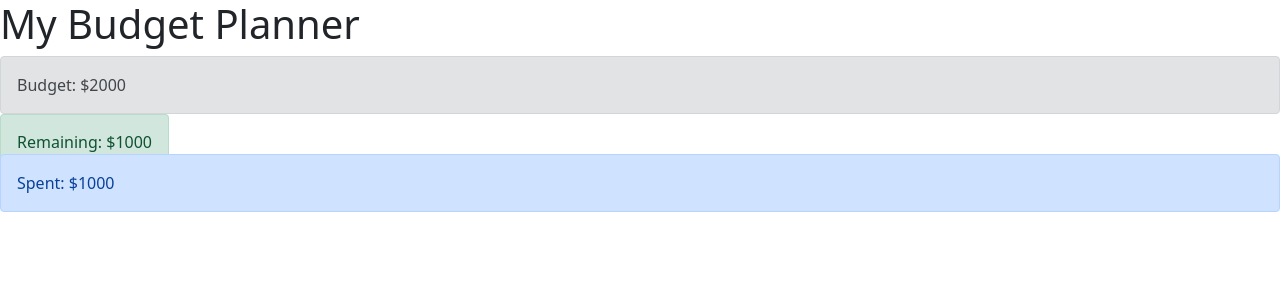
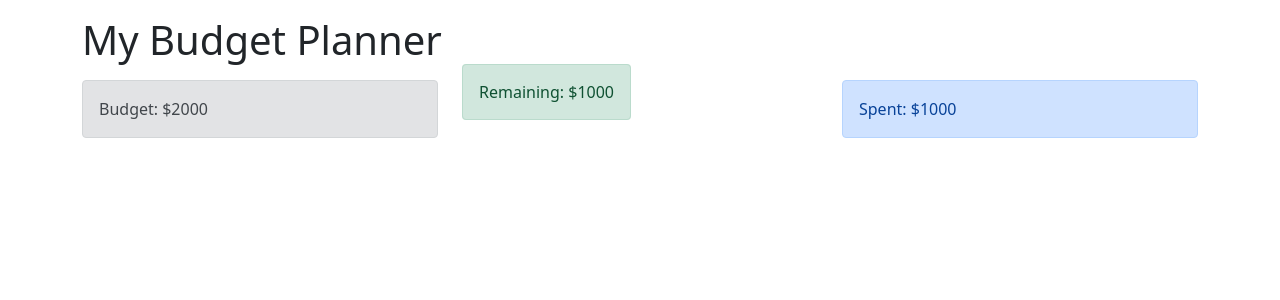
Before and after one commit to ChyenneW/react-budget-tracker, a React (Create React App) app: page / in a window 1280 px wide. Shown: the top 300 px of the page. Built offline with nearby package versions, Linux system fonts and the light colour scheme.

Commit message:
Add bootstrap inline CSS classes

```diff
--- a/src/App.js
+++ b/src/App.js
@@ -7,16 +7,16 @@
 
 function App() {
   return (
-    <div>
-      <h1>My Budget Planner</h1>
-      <div>
-        <div>
+    <div className='container'>
+      <h1 className='mt-3'>My Budget Planner</h1>
+      <div className='row mt-3'>
+        <div className='col-sm'>
           <Budget />
         </div>
-        <div>
+        <div className='col-sm'>
           <Remaining />
         </div>
-        <div>
+        <div className='col-sm'>
           <ExpenseTotal />
         </div>
       </div>
```
